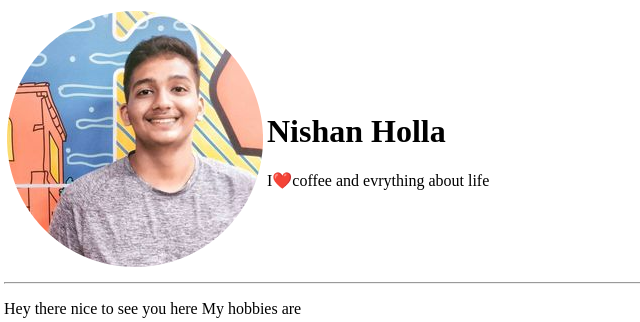
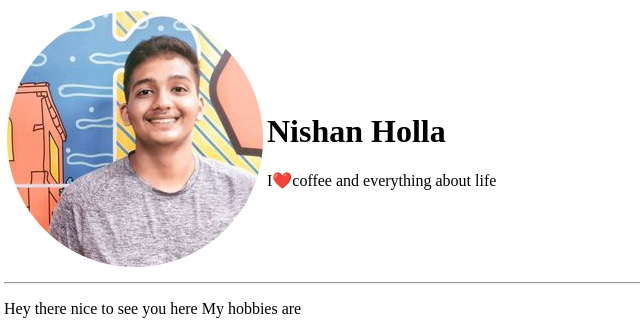
Before and after one commit to NishanHolla/cv, a plain HTML site: page index.html in a window 1280 px wide. Shown: the top 322 px of the page, 4-644 px from the left. Drawn offline with Linux system fonts and the light colour scheme.

Commit message:
Update and rename twitterlogin.html to index.html

```diff
--- a/twitterlogin.html
+++ b/index.html
@@ -14,7 +14,7 @@
      </td>
      <td>
             <h1>Nishan Holla</h1>
-            I❤️coffee and evrything about life
+            I❤️coffee and everything about life
      </td>
     </tr>
   </table>
```
